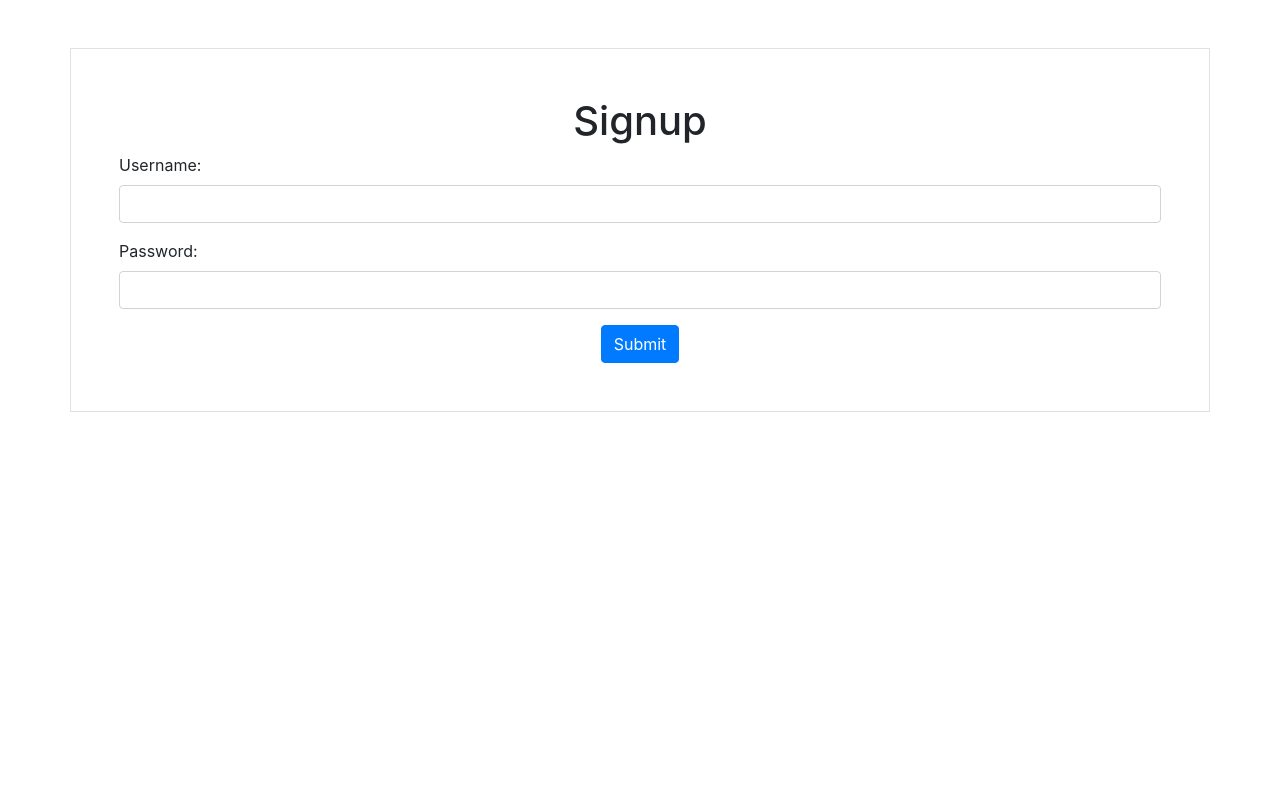
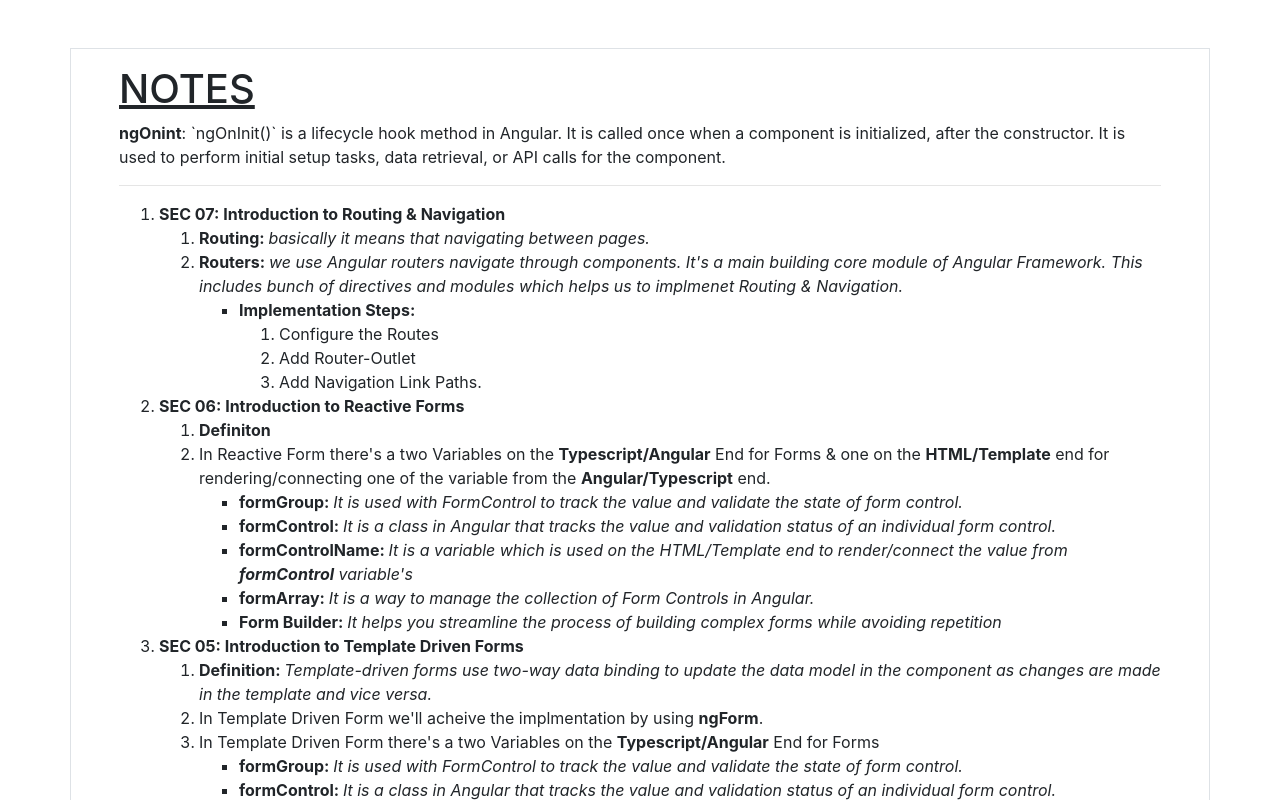
Before and after one commit to ChanderParkash179/AngularJourney, an Angular app: page / in a window 1280 px wide. Shown: the top 800 px of the page. Built offline with nearby package versions, Linux system fonts and the light colour scheme.

Commit message:
added Notes

```diff
--- a/src/app/app.component.html
+++ b/src/app/app.component.html
@@ -10,7 +10,7 @@
 <!-- <app-ps-component></app-ps-component> -->
 <!-- <app-template-driven-forms></app-template-driven-forms> -->
 <!-- <app-reactive-forms></app-reactive-forms> -->
-<app-custom-validation-one></app-custom-validation-one>
+<!-- <app-custom-validation-one></app-custom-validation-one> -->
 
 <!-- NOTES -->
-<!-- <app-notes></app-notes> -->
+<app-notes></app-notes>
--- a/src/app/components/notes/notes.component.html
+++ b/src/app/components/notes/notes.component.html
@@ -8,6 +8,24 @@
   <hr>
 
   <ol>
+    <li><strong>{{ section7 }}</strong>
+      <ol>
+        <li><strong>Routing: </strong><i>basically it means that navigating between pages.</i></li>
+        <li><strong>Routers: </strong><i>we use Angular routers navigate through components. It's a main building core
+            module of Angular Framework. This includes bunch of directives and modules which helps us to implmenet
+            Routing & Navigation.</i>
+          <ul>
+            <li><strong>Implementation Steps:</strong>
+              <ol>
+                <li>Configure the Routes</li>
+                <li>Add Router-Outlet</li>
+                <li>Add Navigation Link Paths.</li>
+              </ol>
+            </li>
+          </ul>
+        </li>
+      </ol>
+    </li>
     <li><strong>{{ section6 }}</strong>
       <ol>
         <li><strong>Definiton</strong><i></i></li>
--- a/src/app/components/notes/notes.component.ts
+++ b/src/app/components/notes/notes.component.ts
@@ -16,6 +16,7 @@ export class NotesComponent {
   section4: string = "SEC 04: Introduction to Services";
   section5: string = "SEC 05: Introduction to Template Driven Forms";
   section6: string = "SEC 06: Introduction to Reactive Forms";
+  section7: string = "SEC 07: Introduction to Routing & Navigation";
 
   stringInterpolationTitle: string = "String Interpolation";
   stringInterpolationDef: string = "String Interpolation is used to show dynamic data on HTML Page or inside the view (HTML Page)";
```
